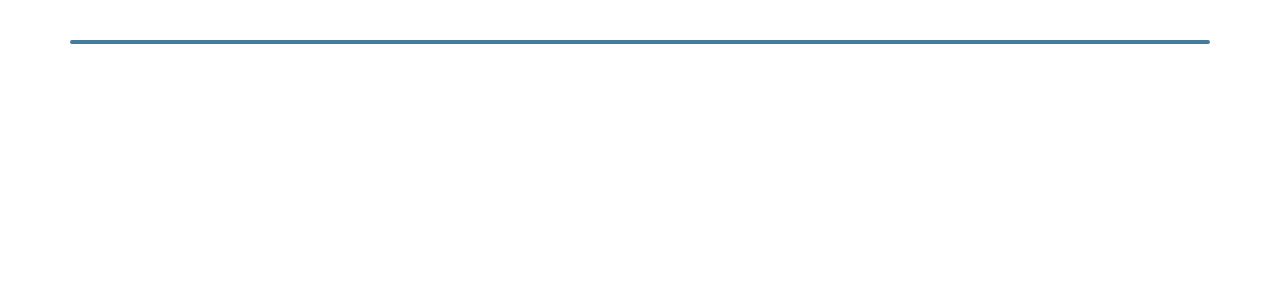
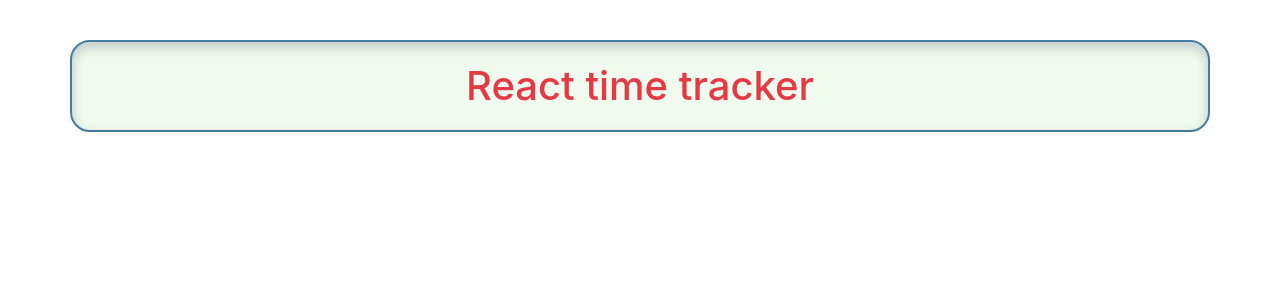
Before and after one commit to dilovskyi/timetracker, a React (Create React App) app: page / in a window 1280 px wide. Shown: the top 300 px of the page. Built offline with nearby package versions, Linux system fonts and the light colour scheme.

Commit message:
Added Title component

```diff
--- a/src/components/App.js
+++ b/src/components/App.js
@@ -1,5 +1,6 @@
 import styled from "styled-components";
 import Layout from "../hoc/Layout";
+import Title from "./Title/Title";
 
 const StyledApp = styled.div`
   text-align: center;
@@ -10,7 +11,9 @@ const StyledApp = styled.div`
 function App() {
   return (
     <StyledApp>
-      <Layout></Layout>
+      <Layout>
+        <Title />
+      </Layout>
     </StyledApp>
   );
 }
--- /dev/null
+++ b/src/components/Title/Title.js
@@ -0,0 +1,14 @@
+import styled from "styled-components";
+import { HEADER_TITLE } from "../../constants";
+
+const StyledTitle = styled.h1`
+  text-align: center;
+  color: #e63946;
+  margin: 20px auto;
+`;
+
+function Title() {
+  return <StyledTitle>{HEADER_TITLE}</StyledTitle>;
+}
+
+export default Title;
--- /dev/null
+++ b/src/constants/index.js
@@ -0,0 +1 @@
+export const HEADER_TITLE = "React time tracker";
```
